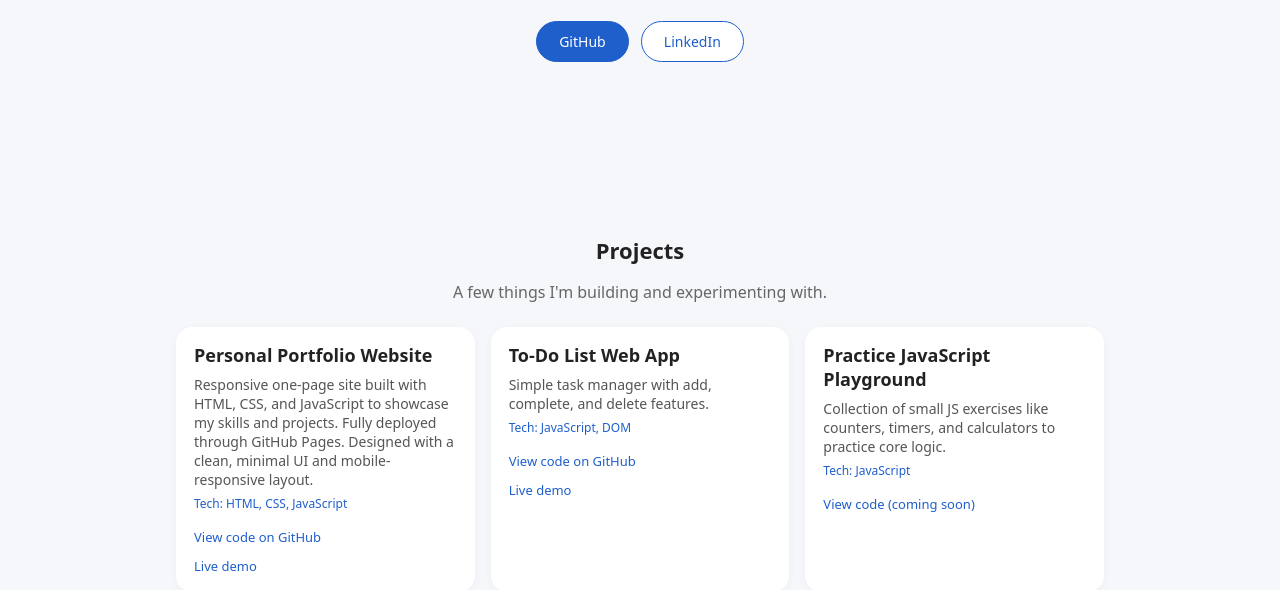
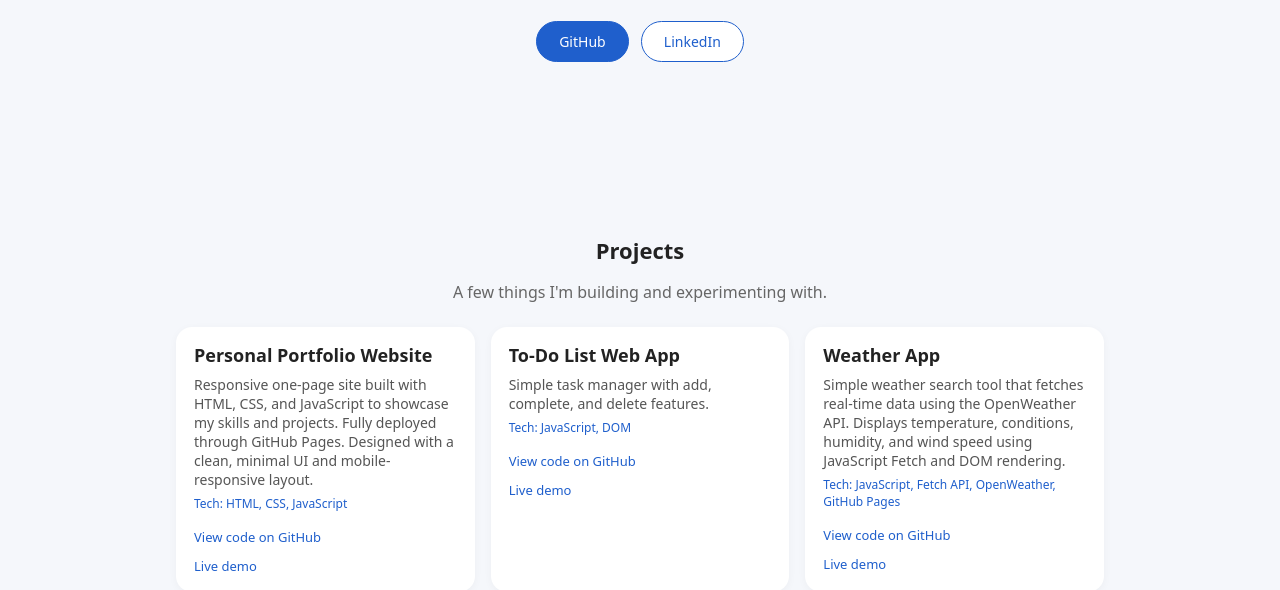
Before and after one commit to PinHungChiang/portfolio, a plain HTML site: page index.html in a window 1280 px wide. Shown: the part 362-952 px from the top of the page. Drawn offline with Linux system fonts and the light colour scheme.

Commit message:
Add Weather App card and update projects

```diff
--- a/index.html
+++ b/index.html
@@ -47,8 +47,8 @@
             <div class="card">
                 <h3>Personal Portfolio Website</h3>
                 <p>
-                       Responsive one-page site built with HTML, CSS, and JavaScript to showcase my skills and projects.
-                       Fully deployed through GitHub Pages. Designed with a clean, minimal UI and mobile-responsive layout.
+                    Responsive one-page site built with HTML, CSS, and JavaScript to showcase my skills and projects.
+                    Fully deployed through GitHub Pages. Designed with a clean, minimal UI and mobile-responsive layout.
                 </p>
                 <p class="tech">Tech: HTML, CSS, JavaScript</p>
                 <a href="https://github.com/PinHungChiang/portfolio" target="_blank" class="card-link">
@@ -72,6 +72,23 @@
                 </a>
                 <br>
                 <a href="https://pinhungchiang.github.io/todo-app/" target="_blank" class="card-link">
+                    Live demo
+                </a>
+            </div>
+
+            <!-- Weather App -->
+            <div class="card">
+                <h3>Weather App</h3>
+                <p>
+                    Simple weather search tool that fetches real-time data using the OpenWeather API.
+                    Displays temperature, conditions, humidity, and wind speed using JavaScript Fetch and DOM rendering.
+                </p>
+                <p class="tech">Tech: JavaScript, Fetch API, OpenWeather, GitHub Pages</p>
+                <a href="https://github.com/PinHungChiang/weather-app" target="_blank" class="card-link">
+                    View code on GitHub
+                </a>
+                <br>
+                <a href="https://pinhungchiang.github.io/weather-app/" target="_blank" class="card-link">
                     Live demo
                 </a>
             </div>
```
